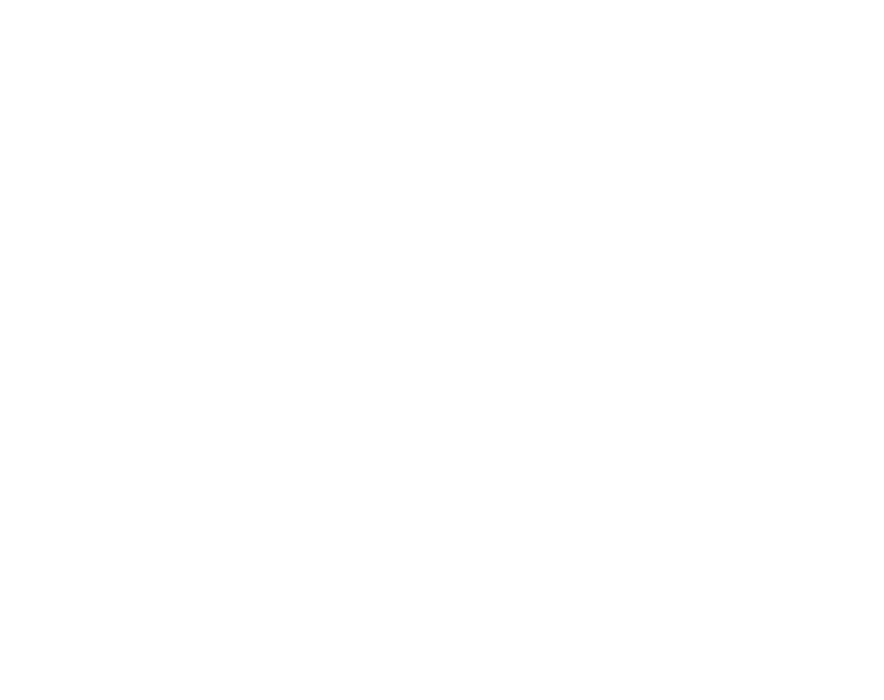
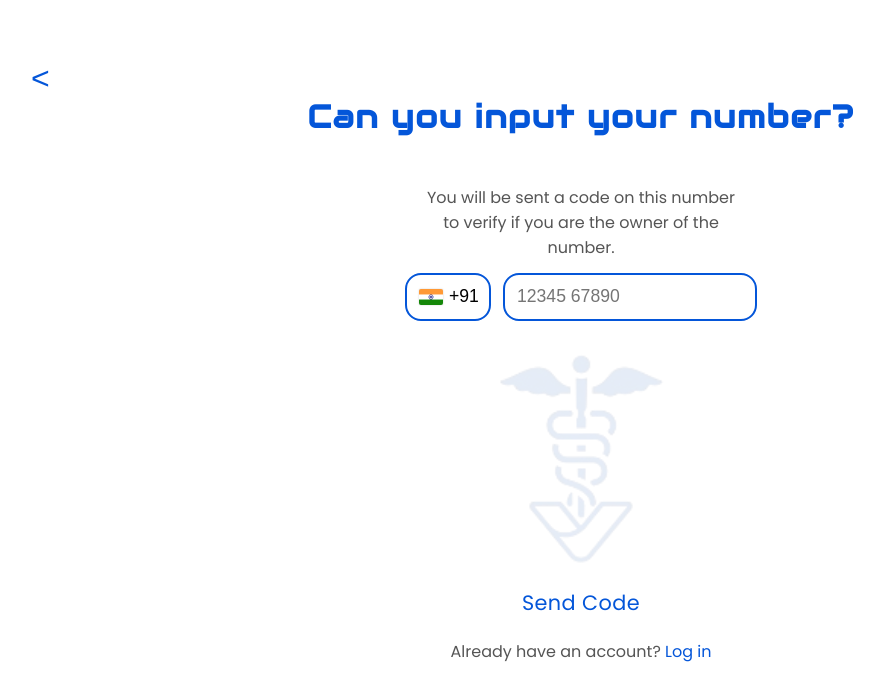
Before and after one commit to nivashini1305/Trygve-Frontend, a React (Vite) app in the folder trygve-frontend/: page /signup in a window 1280 px wide. Before the commit this address had no page. Shown: the top 700 px of the page, without its empty margins (59-943 px from the left). Built offline with nearby package versions, Linux system fonts and the light colour scheme.

Commit message:
SignUp-InputNumber

```diff
--- a/trygve-frontend/src/App.tsx
+++ b/trygve-frontend/src/App.tsx
@@ -1,6 +1,6 @@
 import { BrowserRouter , Routes , Route} from 'react-router-dom';
 import LandingPage from './pages/LandingPage';
-import LandingSlides from './pages/LoginSlides';
+import SignUpPage from './pages/SignUp1';
 import LoginSlides from './pages/LoginSlides';
 
 function App() {
@@ -9,8 +9,10 @@
       <Routes>
         <Route path="/" element={<LandingPage />} />
         <Route path="/home" element={<LoginSlides />} />
+        <Route path="/signup" element={<SignUpPage />} />
       </Routes>
     </BrowserRouter>
+
   );
 }
 
--- a/trygve-frontend/src/pages/LoginSlides.tsx
+++ b/trygve-frontend/src/pages/LoginSlides.tsx
@@ -1,5 +1,6 @@
 import React, { useState } from 'react';
 import '../styles/LoginPageStyle.css';
+import { useNavigate } from 'react-router-dom';
 const loginSlides = [
     {
         logo :'/assets/TrygveLogo.png',
@@ -14,6 +15,7 @@
 
     const slide = loginSlides[current];
 
+    const navigate = useNavigate();
     return (
         <div className="login-banner">
             <div className="login-content">
@@ -23,7 +25,10 @@
                 <p className="login-subtitle">{slide.subtitle}</p>
                 {slide.showButtons && (
                     <div className="login-buttons">
-                        <button className="get-started-btn">Sign up</button>
+                        <button
+                            className="get-started-btn"
+                            onClick={() => navigate('/signup')}>Sign up</button>
+                        {/* <button className="get-started-btn">Sign up</button> */}
                         <button className="login-btn">Login</button>
                     </div>
                 )}
--- /dev/null
+++ b/trygve-frontend/src/pages/SignUp1.tsx
@@ -0,0 +1,95 @@
+import React, { useState } from 'react';
+import '../styles/LoginPageStyle.css';
+import '../styles/SignUp1.css';
+import { useNavigate } from 'react-router-dom';
+
+const SignUpPage: React.FC = () => {
+  const [phone, setPhone] = useState('');
+  const [countryCode] = useState('+91');
+  const [error, setError] = useState('');
+  const navigate = useNavigate();
+
+  const handlePhoneChange = (e: React.ChangeEvent<HTMLInputElement>) => {
+    const value = e.target.value;
+    // Allow only digits and spaces
+    if (/^\d{0,10}$/.test(value)) {
+      setPhone(value);
+      setError('');
+    } else if (!/^\d*$/.test(value)) {
+      setError('Only numbers are allowed');
+    } else if (value.length > 10) {
+      setError('Only 10 digits are allowed');
+    }
+    // Add your OTP logic here
+  };
+   const handleSendCode = (e: React.FormEvent) => {
+    e.preventDefault();
+    if (!phone || phone.replace(/ /g, '').length < 10) {
+      setError('Please enter a valid phone number');
+      return;
+    }
+    // Add your OTP logic here
+  };
+
+  return (
+    <div className="login-banner">
+      {/* Faded background logo */}
+      <div className="signup-bg-logo" />
+      {/* Back button at top left */}
+      <button className="signup-back-btn" onClick={() => navigate(-1)}>
+        &lt;
+      </button>
+      <h1 className="login-title signup-title">
+          Can you input your number?
+      </h1>
+      <div className="login-content">
+        <p className="login-subtitle signup-subtitle">
+          You will be sent a code on this number to verify if you are the owner of the number.
+        </p>
+        <form onSubmit={handleSendCode} className="signup-form">
+          <div className="signup-form-row">
+            <div className="country-code-box">
+              <img
+                src="/assets/india flag.jpg"  // <-- Use your actual flag image path
+                alt="IN"
+                className="country-flag-img"
+              />
+              <input
+                type="text"
+                value={countryCode}
+                readOnly
+                className="country-code-input"
+              />
+            </div>
+            <input
+              type="text"
+              placeholder="12345 67890"
+              value={phone}
+              onChange={handlePhoneChange}
+              className="phone-input"
+              required
+              inputMode="numeric"
+            />
+          </div>
+          <div style={{ color: '#d32f2f', marginBottom: '12px', textAlign: 'center' }}>
+              {error}
+            </div>
+          <button className="get-started-btn signup-btn" type="submit">
+            Send Code
+          </button>
+        </form>
+        <div className="signup-login-link">
+          <span style={{ color: '#555' }}>Already have an account? </span>
+          <span
+            style={{ color: '#0456d9', cursor: 'pointer', fontWeight: 500 }}
+            onClick={() => navigate('/home')}
+          >
+            Log in
+          </span>
+        </div>
+      </div>
+    </div>
+  );
+};
+
+export default SignUpPage;
--- /dev/null
+++ b/trygve-frontend/src/styles/SignUp1.css
@@ -0,0 +1,128 @@
+/* Center everything and set relative for absolute children */
+.login-banner {
+  width: 100vw;
+  height: 100vh;
+  background: #fff;
+  display: flex;
+  flex-direction: column;
+  align-items: center;
+  position: relative;
+  overflow: hidden;
+}
+
+/* Faded background logo */
+.signup-bg-logo {
+  position: absolute;
+  top: 65%;
+  left: 50%;
+  width: 760px;
+  height: 760px;
+  background-image: url('/assets/TrygveLogo.png'); /* update path if needed */
+  background-repeat: no-repeat;
+  background-size: contain;
+  background-position: center;
+  opacity: 0.10;
+  transform: translate(-50%, -50%);
+  z-index: 0;
+  pointer-events: none;
+}
+
+/* Back button at top left */
+.signup-back-btn {
+  position: absolute;
+  top: 60px;
+  left: 90px;
+  background: none;
+  border: none;
+  color: #0456d9;
+  font-size: 2rem;
+  cursor: pointer;
+  z-index: 2;
+}
+
+/* Content box styling */
+.login-content {
+  max-width: 400px;
+  width: 100%;
+  margin: 0 auto;
+  display: flex;
+  flex-direction: column;
+  align-items: center;
+  padding: 40px 24px;
+  position: relative;
+  z-index: 1;
+}
+
+/* Title and subtitle tweaks */
+.signup-title {
+  font-size: 2rem;
+  margin-bottom: 0.5rem;
+  text-align: center;
+}
+.signup-subtitle {
+  margin-bottom: 0.8rem;
+  text-align: center;
+  font-size: 1rem;
+  color: #555;
+}
+
+/* Form styling */
+.signup-form {
+  width: 100%;
+}
+.signup-form-row {
+  display: flex;
+  gap: 12px;
+  margin-bottom: 24px;
+  width: 100%;
+  justify-content: center;
+}
+.country-code-box {
+  display: flex;
+  align-items: center;
+  border: 2px solid #0456d9;
+  border-radius: 16px;
+  padding: 0 12px;
+  background: #fff;
+  min-width: 70px;
+  height: 48px;
+}
+.country-code-input {
+  border: none;
+  background: transparent;
+  font-size: 1.1rem;
+  width: 40px;
+}
+.country-flag {
+  font-size: 1.5rem;
+  margin-right: 6px;
+}
+.phone-input {
+  flex: 1;
+  border: 2px solid #0456d9;
+  border-radius: 16px;
+  padding: 0 12px;
+  height: 48px;
+  font-size: 1.1rem;
+}
+.get-started-btn.signup-btn {
+  background: none !important; /* Force remove blue background */
+  color: #0456d9;              /* Set text color to blue or your preferred color */
+  border-radius: 0;
+  box-shadow: none;
+  margin-top: 250px;
+}
+.signup-login-link {
+  margin-top: 5px;
+  text-align: center;
+  width: 100%;
+}
+.country-flag-img {
+  width: 30px;
+  height: 16px;
+  margin-right: 6px;
+  object-fit: cover;
+  border-radius: 2px;
+  background: #fff;
+  box-shadow: 0 0 2px #ccc;
+}
```
Also changed, not shown: trygve-frontend/public/assets/india flag.jpg (added).
